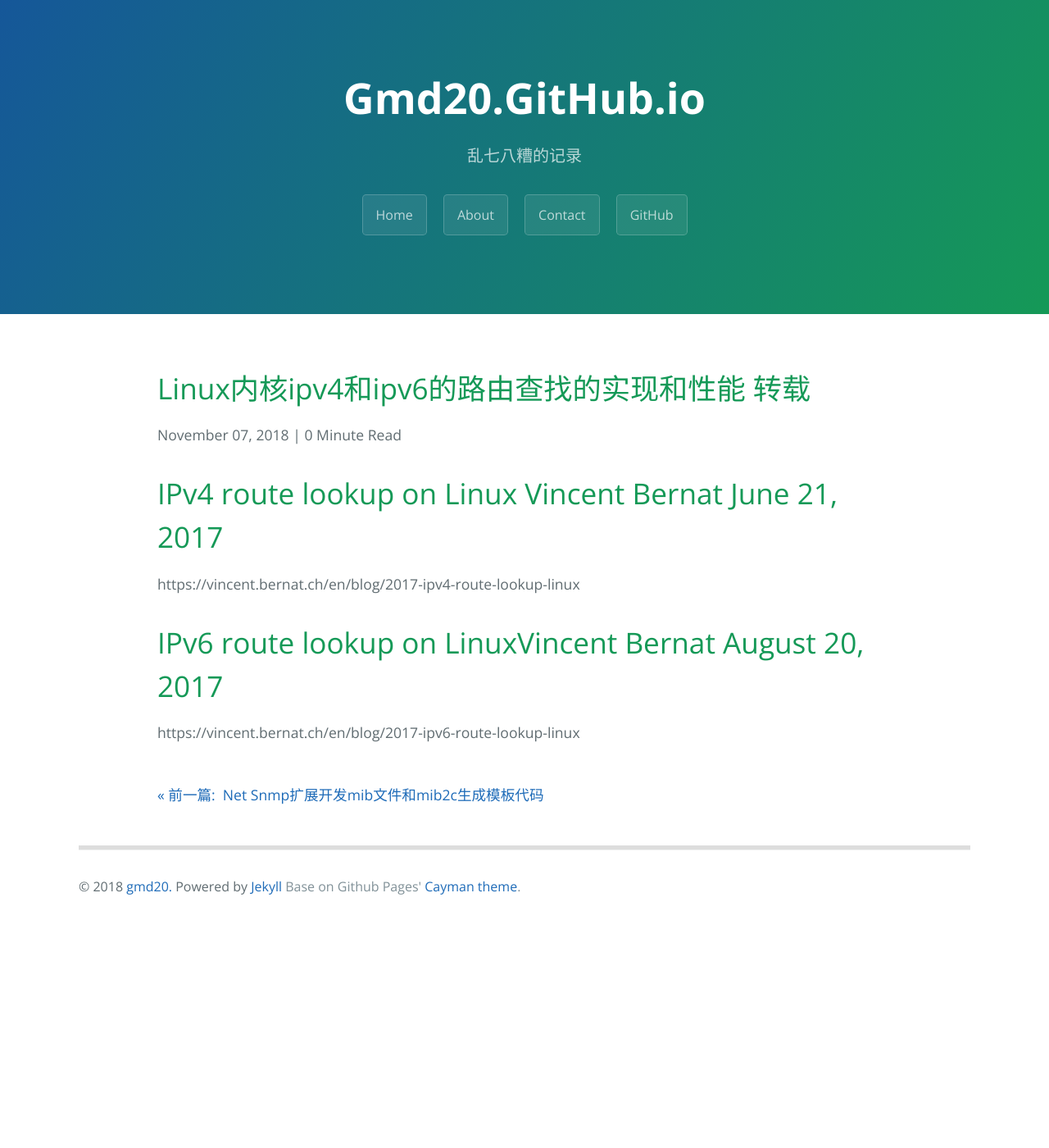
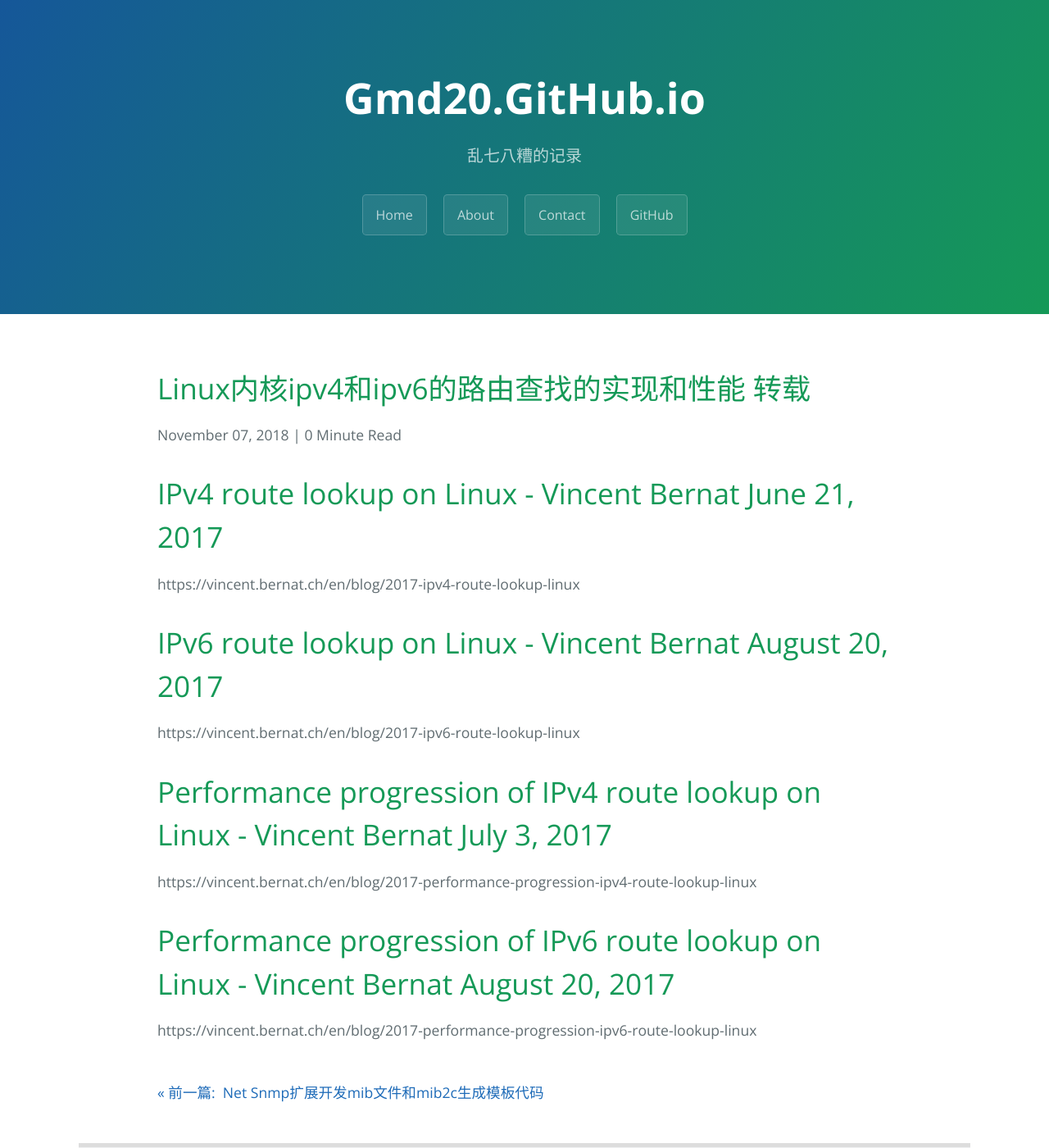
Before and after one commit to gmd20/gmd20.github.io, a Jekyll site: the page built from _posts/2018-11-07-linux内核ipv4和ipv6的路由查找的实现和性能-转载.markdown, in a window 1280 px wide and 1400 px high. Shown: the whole window at 82% size. Built offline with Jekyll 4.4.1, drawn with Linux system fonts in a browser that asks for light colours; Markdown is read by kramdown in place of the engine named in the settings; comment, search, counter and statistics services are not loaded.

Commit message:
Update 2018-11-07-linux内核ipv4和ipv6的路由查找的实现和性能-转载.markdown

```diff
--- a/_posts/2018-11-07-linux内核ipv4和ipv6的路由查找的实现和性能-转载.markdown
+++ b/_posts/2018-11-07-linux内核ipv4和ipv6的路由查找的实现和性能-转载.markdown
@@ -1,6 +1,12 @@
 
-# IPv4 route lookup on Linux Vincent Bernat  June 21, 2017
+# IPv4 route lookup on Linux - Vincent Bernat  June 21, 2017
 https://vincent.bernat.ch/en/blog/2017-ipv4-route-lookup-linux
 
-# IPv6 route lookup on LinuxVincent Bernat  August 20, 2017
+# IPv6 route lookup on Linux - Vincent Bernat  August 20, 2017
 https://vincent.bernat.ch/en/blog/2017-ipv6-route-lookup-linux
+
+# Performance progression of IPv4 route lookup on Linux - Vincent Bernat  July 3, 2017
+https://vincent.bernat.ch/en/blog/2017-performance-progression-ipv4-route-lookup-linux
+
+# Performance progression of IPv6 route lookup on Linux - Vincent Bernat  August 20, 2017
+https://vincent.bernat.ch/en/blog/2017-performance-progression-ipv6-route-lookup-linux
```
